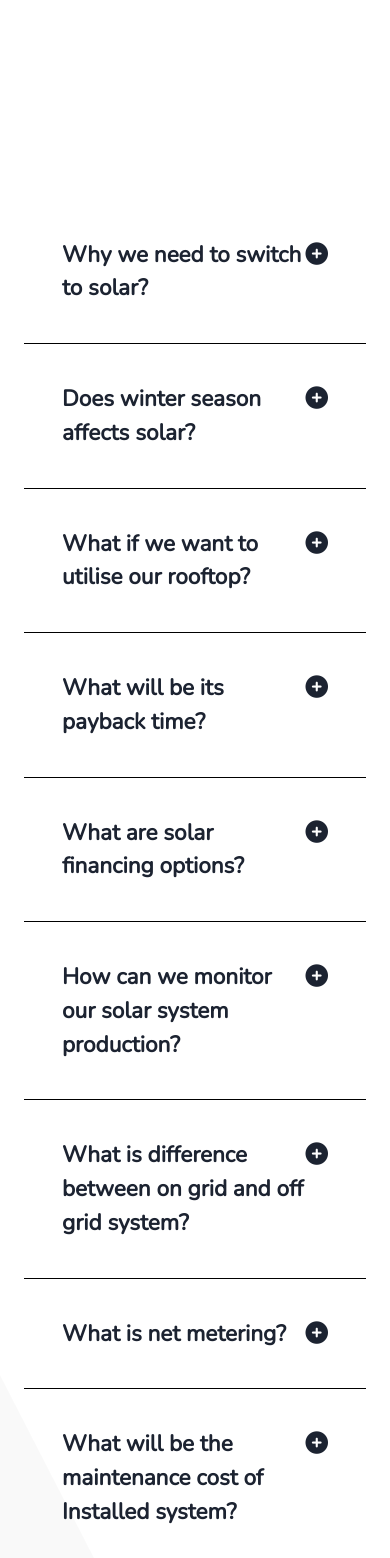
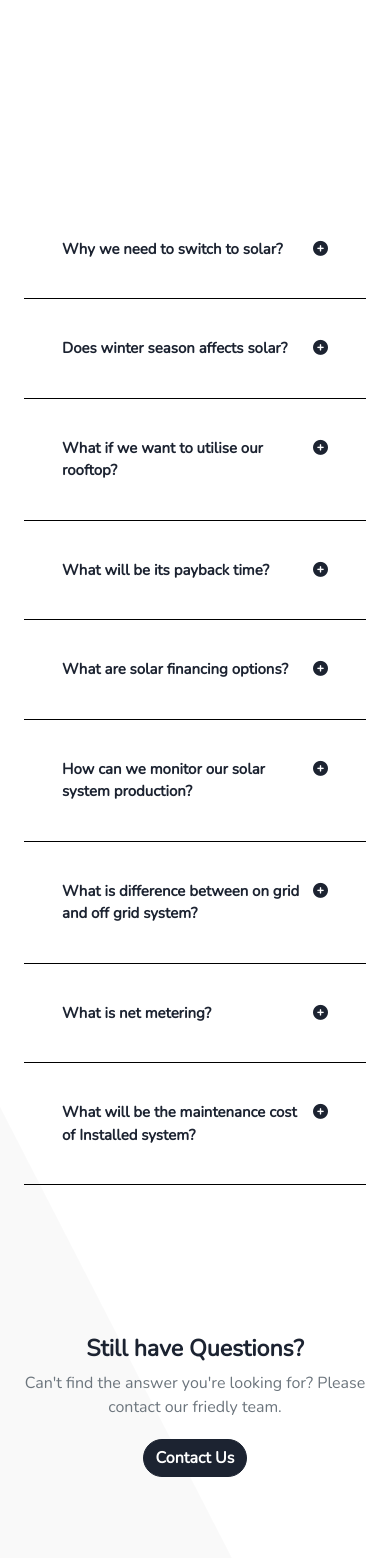
Before and after one commit to malikhuzafah/yaas-energy, a PHP site: page /faqs1.html in a window 390 px wide. Shown: the part 432-1990 px from the top of the page. Run offline with PHP 8.4, Linux system fonts and the light colour scheme; some libraries are stand-ins or nearby versions.

Commit message:
Update styles.css

```diff
--- a/css/styles.css
+++ b/css/styles.css
@@ -765,7 +765,7 @@ a {
   display: flex;
   flex-direction: row;
   justify-content: space-between;
-  font-size: 1.5em;
+  font-size: 22px;
 }
 
 .collapse {
@@ -775,6 +775,10 @@ a {
 .card {
   background-color: transparent;
   border: none;
+}
+
+.card span {
+  font-size: 20px;
 }
 
 /* .active1,
@@ -1031,6 +1035,13 @@ a {
   #testimonial-container {
     padding: 10px;
   }
+  .card span {
+    font-size: 12px;
+  }
+
+  .open-collapsible {
+    font-size: 15px;
+  }
 }
 
 @media only screen and (min-width: 768px) and (max-width: 991px) {
```
